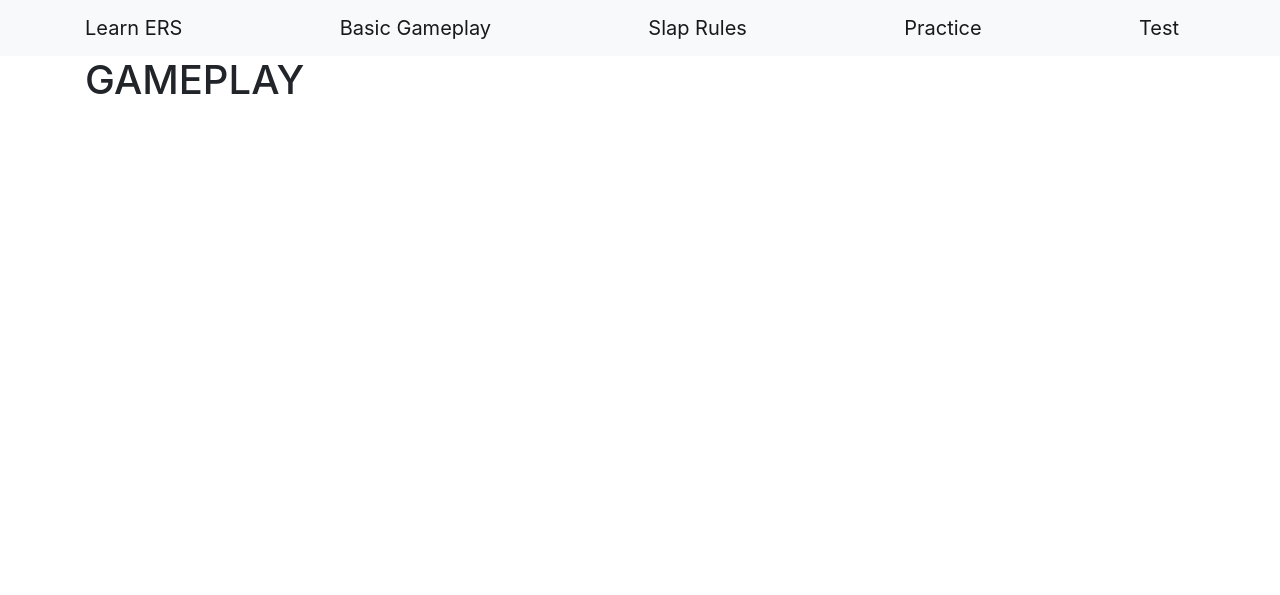
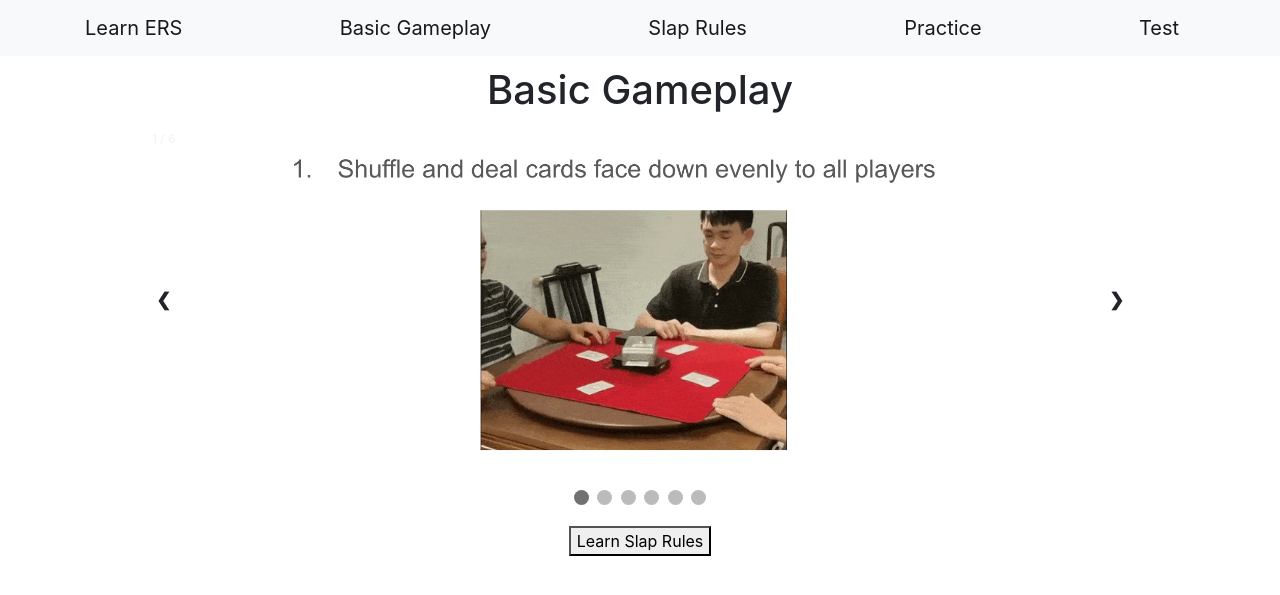
Before and after one commit to mayasrikm/coms4170final, a Flask app: page /gameplay in a window 1280 px wide. Shown: the top 595 px of the page. Run offline with Flask 3, Linux system fonts and the light colour scheme; some libraries are stand-ins or nearby versions.

Commit message:
basic gameplay

```diff
--- /dev/null
+++ b/static/gameplay_script.js
@@ -0,0 +1,29 @@
+let slideIndex = 1;
+showSlides(slideIndex);
+
+// Next/previous controls
+function plusSlides(n) {
+  showSlides(slideIndex += n);
+}
+
+// Thumbnail image controls
+function currentSlide(n) {
+  showSlides(slideIndex = n);
+}
+
+function showSlides(n) {
+  let i;
+  let slides = document.getElementsByClassName("mySlides");
+  let dots = document.getElementsByClassName("dot");
+  if (n > slides.length) {slideIndex = 1}
+  if (n < 1) {slideIndex = slides.length}
+  for (i = 0; i < slides.length; i++) {
+    slides[i].style.display = "none";
+  }
+  for (i = 0; i < dots.length; i++) {
+    dots[i].className = dots[i].className.replace(" active", "");
+  }
+  slides[slideIndex-1].style.display = "block";
+  dots[slideIndex-1].className += " active";
+
+}
--- a/static/main.css
+++ b/static/main.css
@@ -4,3 +4,82 @@
     align-items: center;
     height: 50vh;
 }
+.rulesButton{
+    margin-top:15px;
+    display: flex;
+    justify-content: center;
+}
+.gameplaytitle{
+    display: flex;
+    margin-top:10px;
+    justify-content: center;
+}
+* {box-sizing:border-box}
+
+.slideshow-container {
+  max-width: 1000px;
+  position: relative;
+  margin: auto;
+}
+
+.slides {
+  display: none;
+}
+
+.prev, .next {
+  cursor: pointer;
+  position: absolute;
+  top: 50%;
+  width: auto;
+  margin-top: -22px;
+  padding: 16px;
+  color: white;
+  font-weight: bold;
+  font-size: 18px;
+  transition: 0.6s ease;
+  border-radius: 0 3px 3px 0;
+  user-select: none;
+}
+
+.next {
+  right: 0;
+  border-radius: 3px 0 0 3px;
+}
+
+.prev:hover, .next:hover {
+  background-color: rgba(0,0,0,0.8);
+}
+
+.numbertext {
+  color: #f2f2f2;
+  font-size: 12px;
+  padding: 8px 12px;
+  position: absolute;
+  top: 0;
+}
+
+.dot {
+  cursor: pointer;
+  height: 15px;
+  width: 15px;
+  margin: 0 2px;
+  background-color: #bbb;
+  border-radius: 50%;
+  display: inline-block;
+  transition: background-color 0.6s ease;
+}
+
+.active, .dot:hover {
+  background-color: #717171;
+}
+
+.fade {
+  animation-name: fade;
+  animation-duration: 1.5s;
+  animation-fill-mode: forwards;
+}
+
+@keyframes fade {
+  from {opacity: .4}
+  to {opacity: 1}
+}
--- a/templates/gameplay.html
+++ b/templates/gameplay.html
@@ -1,6 +1,54 @@
 {% extends "layout.html" %}
 
 {% block content %}
+<body>
+<h1 class="gameplaytitle">Basic Gameplay</h1>
+<div class="slideshow-container">
 
-<h1>GAMEPLAY</h1>
+    <div class="mySlides fade">
+      <div class="numbertext">1 / 6</div>
+      <img src="../static/images/gameplay/slide1.png" style="width:100%">
+    </div>
+
+    <div class="mySlides fade">
+      <div class="numbertext">2 / 6</div>
+      <img src="../static/images/gameplay/slide2.png" style="width:100%">
+    </div>
+
+    <div class="mySlides fade">
+      <div class="numbertext">3 / 6</div>
+      <img src="../static/images/gameplay/slide3.png" style="width:100%">
+    </div>
+
+    <div class="mySlides fade">
+        <div class="numbertext">4 / 6</div>
+        <img src="../static/images/gameplay/slide4.png" style="width:100%">
+      </div>
+
+      <div class="mySlides fade">
+        <div class="numbertext">5 / 6</div>
+        <img src="../static/images/gameplay/slide5.png" style="width:100%">
+      </div>
+
+      <div class="mySlides fade last">
+        <div class="numbertext">6 / 6</div>
+        <img src="../static/images/gameplay/slide6.png" style="width:100%">
+      </div>
+    <a class="prev" onclick="plusSlides(-1)">&#10094;</a>
+    <a class="next" onclick="plusSlides(1)">&#10095;</a>
+  </div>
+  <br>
+
+  <div style="text-align:center">
+    <span class="dot" onclick="currentSlide(1)"></span>
+    <span class="dot" onclick="currentSlide(2)"></span>
+    <span class="dot" onclick="currentSlide(3)"></span>
+    <span class="dot" onclick="currentSlide(4)"></span>
+    <span class="dot" onclick="currentSlide(5)"></span>
+    <span class="dot" onclick="currentSlide(6)"></span>
+  </div>
+  <a href="/rules" class = "rulesButton"><button>Learn Slap Rules</button></a>
+  <script src="https://code.jquery.com/jquery-3.6.0.min.js"></script>
+  <script src="{{ url_for('static', filename='gameplay_script.js') }}"></script>
+</body>
 {% endblock %}
--- a/templates/index.html
+++ b/templates/index.html
@@ -17,10 +17,6 @@
 
     </div>
 
-
-
-    <!-- <script src="https://code.jquery.com/jquery-3.6.0.min.js"></script>
-    <script src="{{ url_for('static', filename='script.js') }}"></script> -->
 </body>
 </html>
 {% endblock %}
```
Also changed, not shown: static/images/gameplay/slide1.png (added), static/images/gameplay/slide2.png (added), static/images/gameplay/slide3.png (added), static/images/gameplay/slide4.png (added), static/images/gameplay/slide5.png (added), static/images/gameplay/slide6.png (added).
